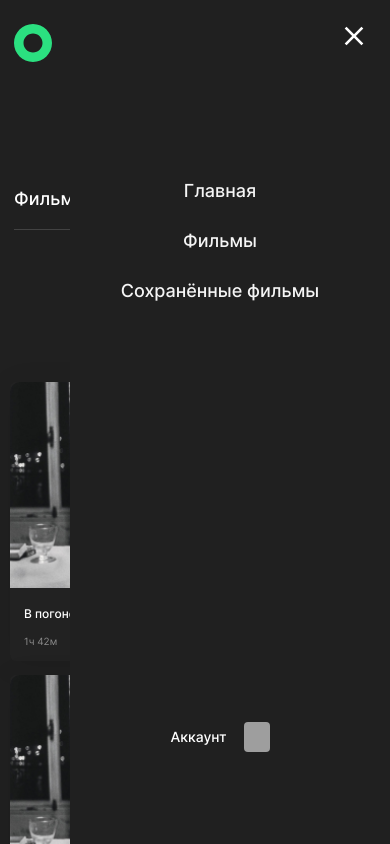
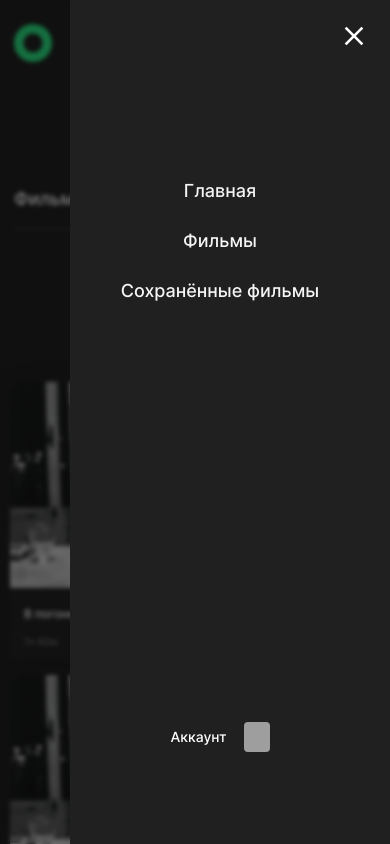
Before and after one commit to godninoff/movies-explorer-frontend, a React (Create React App) app: page /movies in a window 390 px wide. Both pictures are taken after a click on the button 354 px from the left and 46 px from the top of the page. Shown: the top 844 px of the page. Built offline with nearby package versions, Linux system fonts and the light colour scheme; grey boxes are pictures that could not be loaded.

Commit message:
added sidebar background opacity, fixed warrnings

```diff
--- a/src/components/Navigation/Navigation.css
+++ b/src/components/Navigation/Navigation.css
@@ -118,11 +118,6 @@
     float: right;
 }
 
-.nav-container {
-    transition: .3s;
-    z-index: 2;
-}
-
 .navbar {
     position: fixed;
     background-color: white;
@@ -153,9 +148,23 @@
     box-sizing: border-box;
 }
 
+.nav-menu__container {
+    position: fixed;
+    top: 0;
+    right: 0;
+    bottom: 0;
+    left: 0;
+    background-color: rgba(0, 0, 0, 0.5);
+    visibility: hidden;
+    opacity: 0;
+    transition: opacity 0.3s;
+    backdrop-filter: blur(2px);
+    z-index: 1;
+}
+
 .nav-text {
     display: flex;
-    justify-content: start;
+    justify-content: flex-start;
     align-items: center;
     list-style: none;
     font-weight: 500;
@@ -194,7 +203,7 @@
     width: 100%;
     height: 80px;
     display: flex;
-    justify-content: end;
+    justify-content: flex-end;
     align-items: center;
     margin-bottom: 100px;
 }
@@ -216,6 +225,13 @@
       right: 0;
       transition: 350ms;
     }
+
+    .active {
+      visibility: visible;
+      opacity: 1;
+      transform: translateX(0);
+  }
+
 }
 
 @media screen and (max-width: 510px)  {
--- a/src/components/Navigation/Navigation.js
+++ b/src/components/Navigation/Navigation.js
@@ -34,7 +34,7 @@ function Navigation() {
             <button className={`header__navbar ${location.pathname === '/' ? "header__navbar display-none" : ''} `}>
                 <FaIcons.FaBars onClick={showSidebar} />
             </button>
-            <div className="nav-container">
+                <div className={sidebar ? 'nav-menu__container active' : 'nav-menu__container'}>
                     <nav className={sidebar ? 'nav-menu active' : 'nav-menu'}>
                         <ul className="nav-menu-items">
                             <li className="navbar-toggle">
```
Lines whose indentation alone changed are shown as unchanged.
